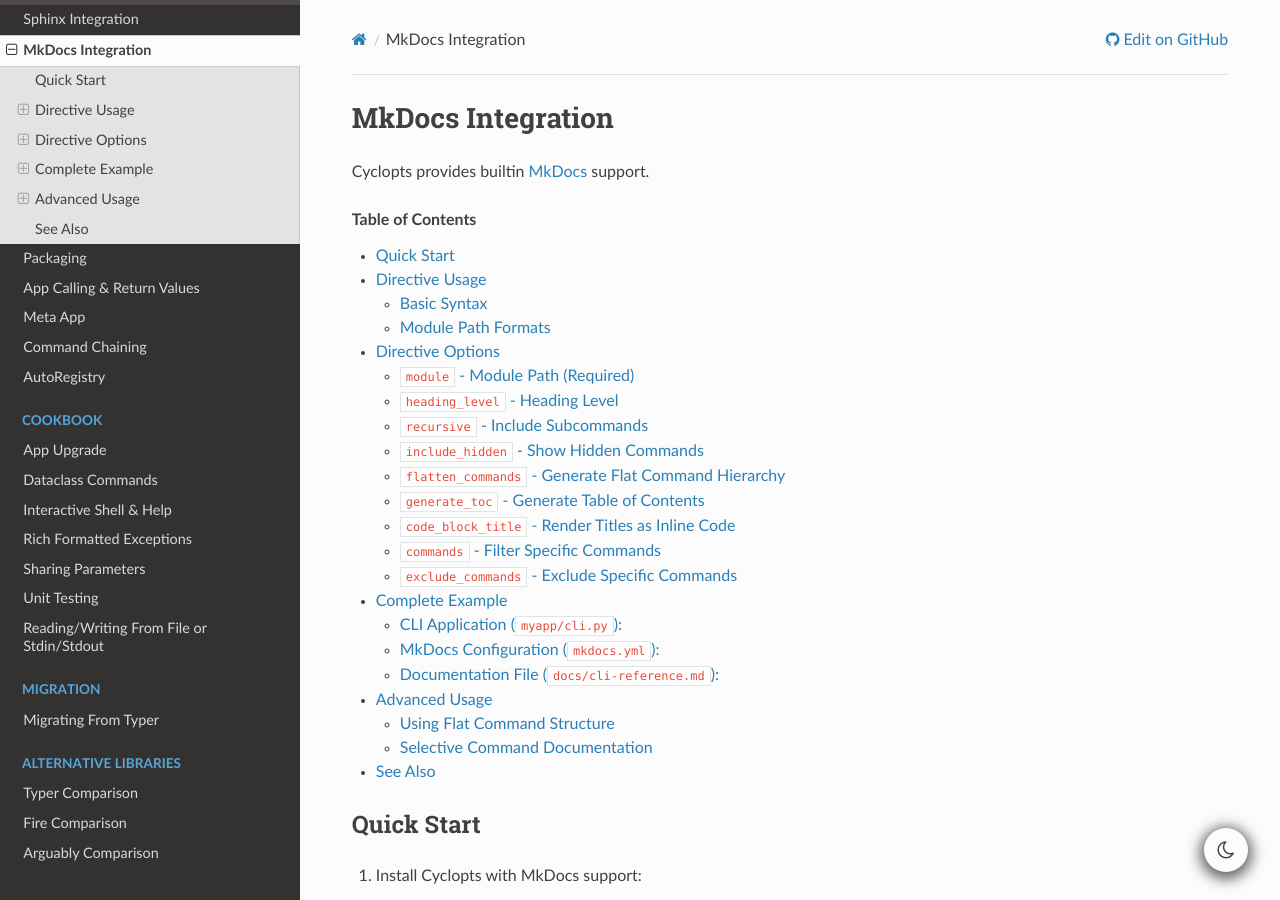
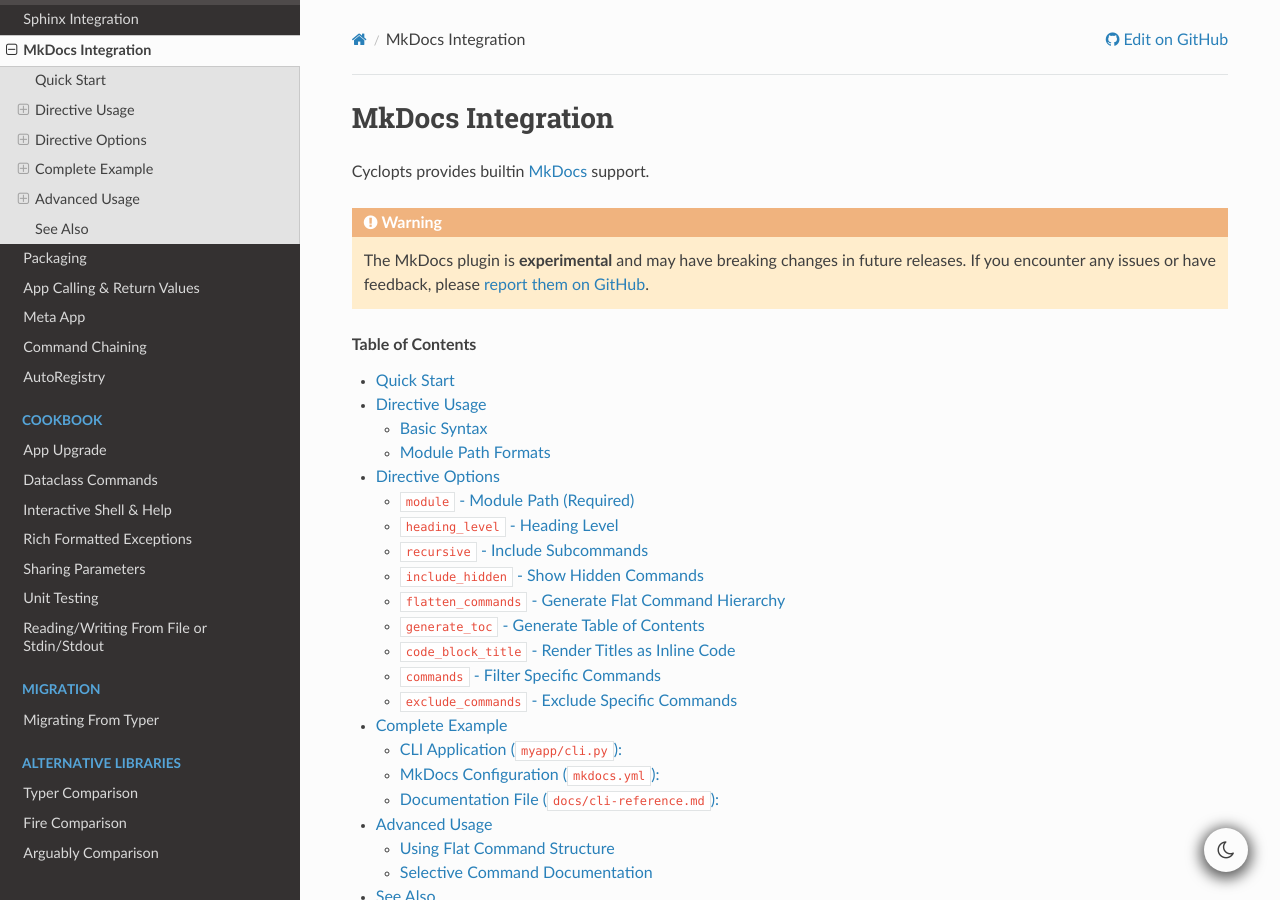
Before and after one commit to BrianPugh/cyclopts, a Sphinx documentation site: the page built from docs/source/mkdocs_integration.rst, in a window 1280 px wide and 900 px high. Built offline with Sphinx 7.4.7 and the Read the Docs theme 3.1.0, drawn with Linux system fonts in a browser that asks for light colours; the version number could not be read and is left out.

Commit message:
Add experimental warning to mkdocs

```diff
--- a/docs/source/mkdocs_integration.rst
+++ b/docs/source/mkdocs_integration.rst
@@ -2,6 +2,11 @@
 ==================
 
 Cyclopts provides builtin `MkDocs <https://www.mkdocs.org/>`_ support.
+
+.. warning::
+
+   The MkDocs plugin is **experimental** and may have breaking changes in future releases.
+   If you encounter any issues or have feedback, please `report them on GitHub <https://github.com/BrianPugh/cyclopts/issues>`_.
 
 .. contents:: Table of Contents
    :local:
```
